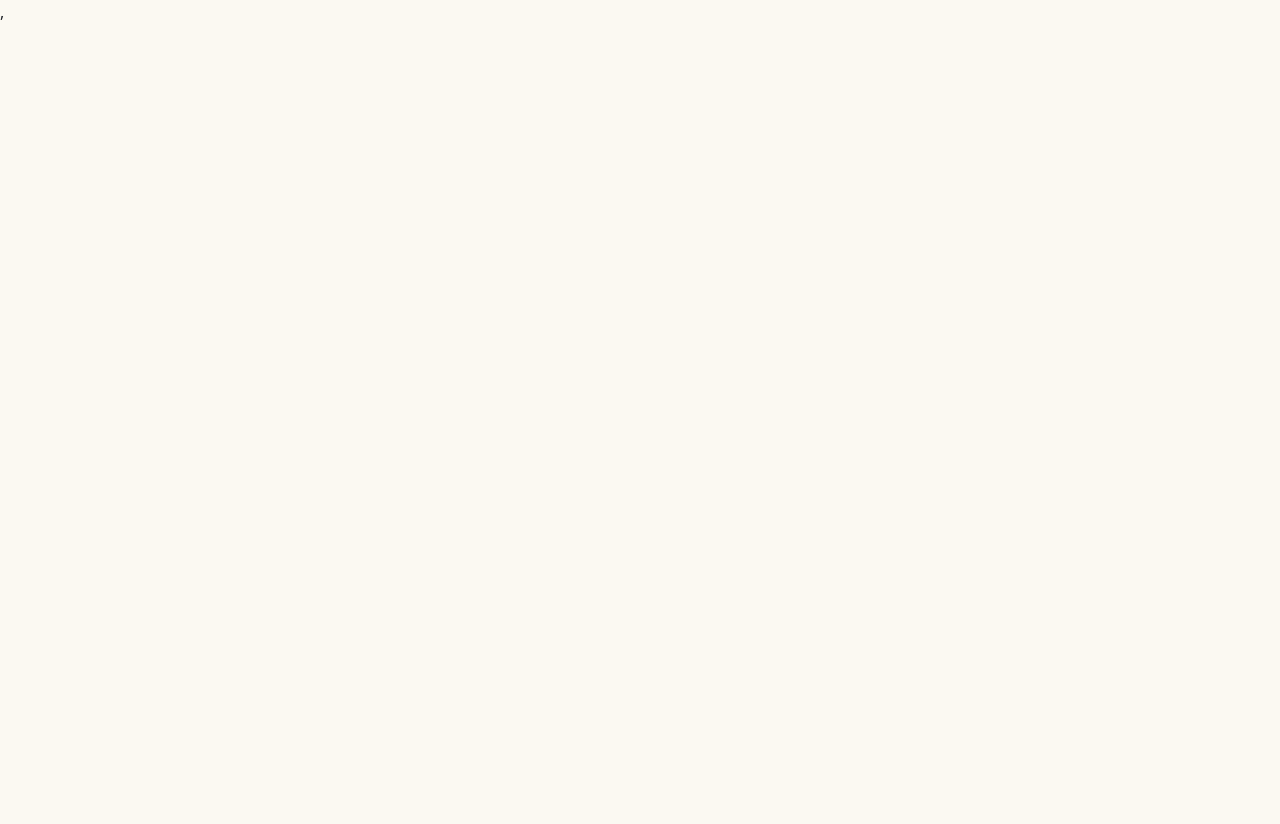
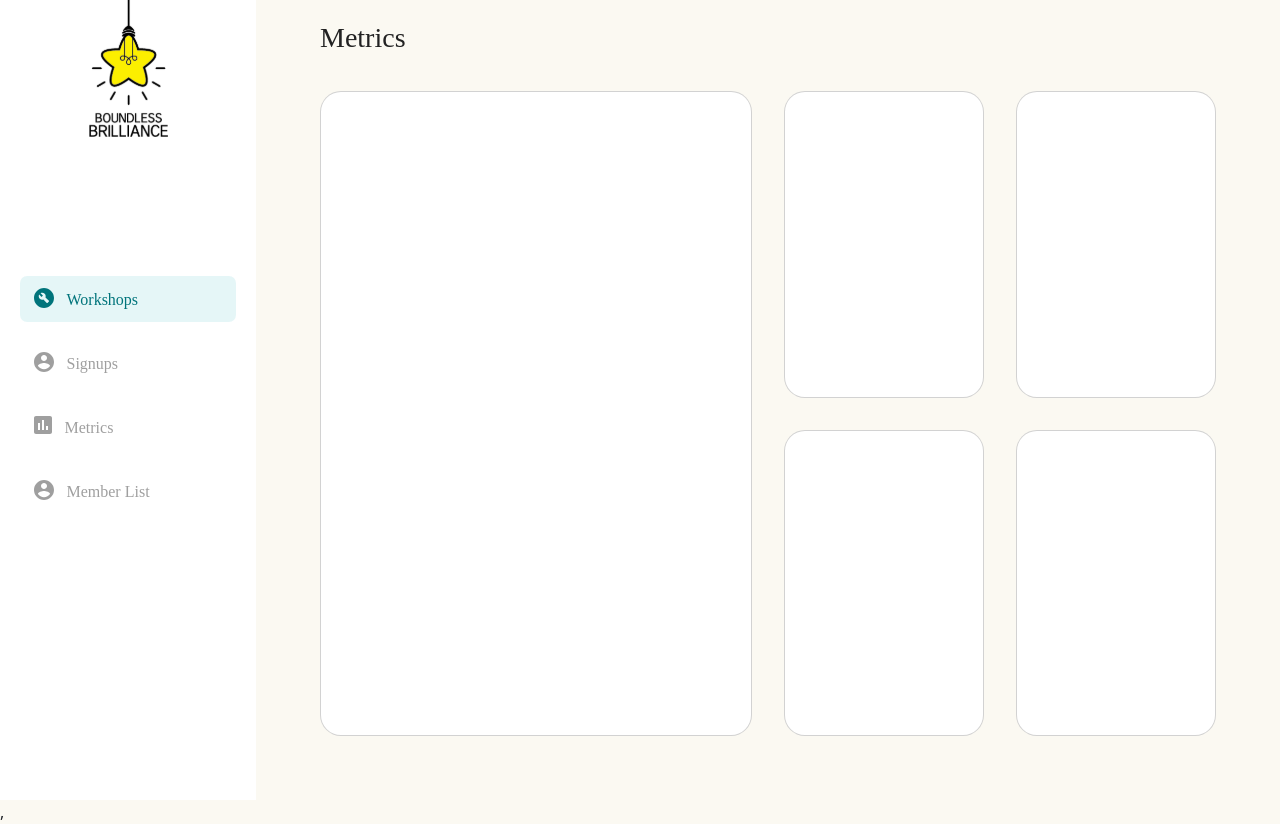
Before and after one commit to ctcusc/BoundlessBrilliance, a React (Create React App) app in the folder client/my-app/: page /metrics in a window 1280 px wide. Before the commit the page ends 800 px from the top, so only its background shows below. Built offline with nearby package versions, Linux system fonts and the light colour scheme.

Commit message:
Card layout

```diff
--- a/client/my-app/src/App.jsx
+++ b/client/my-app/src/App.jsx
@@ -6,6 +6,7 @@ import Home from "./routes/Home"
 import Login from "./routes/Login"
 import VolunteerApplication from "./routes/VolunteerApplication"
 import ApplicationSubmitted from "./routes/ApplicationSubmitted"
+import AdminMetrics from "./routes/AdminMetrics"
 import { useCookies } from 'react-cookie';
 
 
@@ -19,6 +20,7 @@ const App = () => {
         <Route exact path = "/user-home" component={Home}/>
         <Route exact path = "/volunteer-application" component={VolunteerApplication}/>
         <Route exact path = "/application-submitted" component={ApplicationSubmitted}/>
+        <Route exact path = "/metrics" component={AdminMetrics}/>
       </Switch>
     </Router>
     </div>
--- a/client/my-app/src/components/AdminSideBar.jsx
+++ b/client/my-app/src/components/AdminSideBar.jsx
@@ -66,7 +66,7 @@ const AdminSideBar = () => {
     return(
 
 
-        <div style={{backgroundColor: "white", width: "20%", height: "100vh", color: "#9F9F9F", fontFamily:"Avenir Black", fontWeight: "900", fontSize: "16px", position: "absolute", minWidth: "240px"}}>
+        <div style={{backgroundColor: "white", width: "100%", height: "100vh", color: "#9F9F9F", fontFamily:"Avenir Black", fontWeight: "900", fontSize: "16px"}}>
             <div style={{width: "100%", alignItems: "center"}}>
                 <img style={{height:"137px", display: "flex", margin: "auto", marginBottom:"139px"}} src={LoginLogo} alt="Card image cap"/>
                 <button onClick={handleButton1Click} style={{backgroundColor: button1Color, color: button1Text, width: "84%", height: "46px", borderRadius: "7px", border: "none", display: "flex", margin: "auto", marginBottom: "18px", paddingLeft: "14px", paddingTop: "12px", paddingBottom: "12px", gap: "12px"}}
--- /dev/null
+++ b/client/my-app/src/routes/AdminMetrics.css
@@ -0,0 +1,47 @@
+.metrics-grid {
+    width: 100%;
+    height: 90%;
+    display: grid;
+    grid-template-columns: repeat(4, 25%);
+    grid-template-rows: repeat(2, 50%);
+}
+
+.users {
+    border-radius: 21px;
+    grid-column-start: 1;
+    grid-column-end: 3;
+    grid-row-start: 1;
+    grid-row-end: 3;
+}
+
+.user-age {
+    border-radius: 21px;
+    grid-column-start: 3;
+    grid-column-end: 4;
+    grid-row-start: 1;
+    grid-row-end: 2;
+}
+
+.user-re {
+    border-radius: 21px;
+    grid-column-start: 4;
+    grid-column-end: 5;
+    grid-row-start: 1;
+    grid-row-end: 2;
+}
+
+.user-gender {
+    border-radius: 21px;
+    grid-column-start: 3;
+    grid-column-end: 4;
+    grid-row-start: 2;
+    grid-row-end: 3;
+}
+
+.workshops {
+    border-radius: 21px;
+    grid-column-start: 4;
+    grid-column-end: 5;
+    grid-row-start: 2;
+    grid-row-end: 3;
+}
--- /dev/null
+++ b/client/my-app/src/routes/AdminMetrics.jsx
@@ -0,0 +1,41 @@
+import React from "react";
+import AdminSidebar from "../components/AdminSideBar"
+import "./AdminMetrics.css"
+
+const ApplicationSubmitted = () => {
+    return (
+        <div>
+            <div className="row m-0 p-0">
+                <div className="m-0 p-0" style={{float: "left", width: "20%"}}>
+                    <AdminSidebar/>
+                </div>
+                <div className="m-0 pl-5 pr-5 pb-5" style={{float: "right", width: "80%", height: "100vh"}}>
+                    <div id="metrics-header" style={{display: "flex", justifyContent: "center", alignContent: "center", flexDirection: "column", height: "10%"}}>
+                        <p className="m-3" style={{fontFamily:"Avenir Black", fontSize : "28px"}}>
+                            Metrics
+                        </p>
+                    </div>
+                    <div className="metrics-grid">
+                        <div className="users card m-3">
+
+                        </div>
+                        <div className="user-age card m-3">
+
+                        </div>
+                        <div className="user-re card m-3">
+
+                        </div>
+                        <div className="user-gender card m-3">
+
+                        </div>
+                        <div className="workshops card m-3">
+
+                        </div>
+                    </div>
+                </div>
+            </div>
+        </div>
+    )
+}
+
+export default ApplicationSubmitted
```
